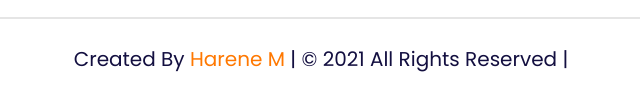
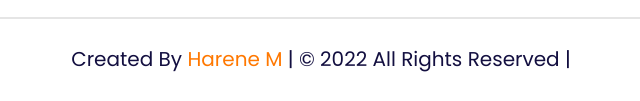
Before and after one commit to Harene-M/health-aid, a plain HTML site: page index.html in a window 1280 px wide. Shown: the part 5262-5363 px from the top of the page, 319-959 px from the left. Drawn offline with nearby package versions, Linux system fonts and the light colour scheme.

Commit message:
Update index.html

```diff
--- a/index.html
+++ b/index.html
@@ -525,7 +525,7 @@
 
 
 
-    <div class="credit"> Created by <span> Harene M </span> | &copy 2021 All Rights Reserved | </div>
+    <div class="credit"> Created by <span> Harene M </span> | &copy 2022 All Rights Reserved | </div>
 
 </section>
 
```
